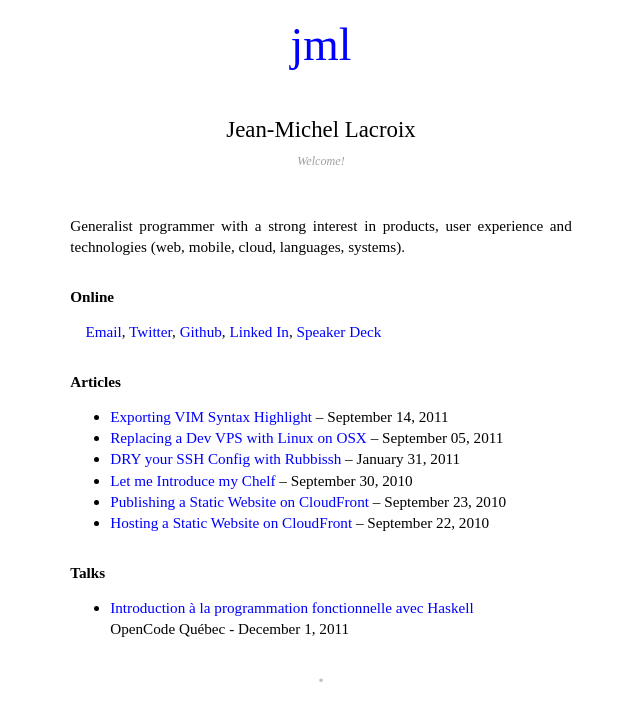
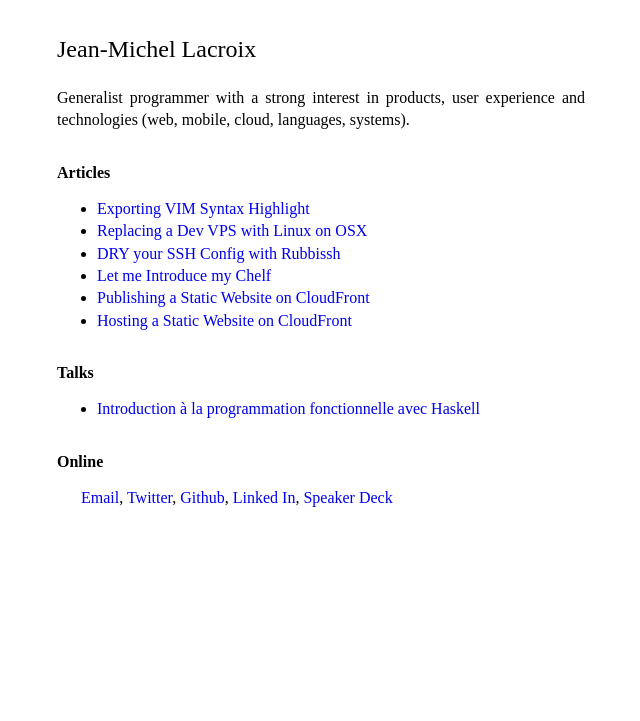
Before and after one commit to jmlacroix/jmlacroix.com-jekyll, a Jekyll site: the page built from index.html, in a window 1280 px wide. Shown: the top 721 px of the page, without its empty margins (319-959 px from the left). Built offline with Jekyll 4.4.1, drawn with Linux system fonts in a browser that asks for light colours; Markdown is read by kramdown in place of the engine named in the settings.

Commit message:
tweak visual style

```diff
--- a/_layouts/default.html
+++ b/_layouts/default.html
@@ -19,13 +19,8 @@
     </script>
   </head>
   <body>
-    <header>
-      <nav><h1><a href="/">jml</a></h1></nav>
-    </header>
 
     {{ content }}
 
-    <footer>
-    </footer>
   </body>
  </html>
--- a/_layouts/post.html
+++ b/_layouts/post.html
@@ -5,9 +5,13 @@ layout: default
 <article>
 <header>
   <h1>{{ page.title }}</h1>
-  <time datetime="{{ page.date | date_to_xmlschema }}" pubdate="pubdate">{{ page.date | date: "%B %d, %Y" }}</time>
 </header>
 
 {{ content }}
 
 </article>
+
+<footer>
+  <a href="/">Jean-Michel Lacroix</a> &ndash;
+  <time datetime="{{ page.date | date_to_xmlschema }}" pubdate="pubdate">{{ page.date | date: "%B %d, %Y" }}</time>
+</footer>
--- a/css/screen.css
+++ b/css/screen.css
@@ -2,75 +2,46 @@ body {
 	width: 33em;
 	margin: auto;
 	font-family: serif;
-	font-size: 95%;
 }
 
-header h1 {
-	font-size: 300%;
-	text-align: center;
+h1 {
+	margin: 1.5em 0 1em 0;
+	font-size: 150%;
 	font-weight: normal;
-	margin-top: 0.4em;
 }
 
-article header {
-	margin: 3em 0;
-	text-align: center;
+h2 {
+	font-size: 100%;
+	margin-top: 2em;
 }
 
-article header img {
-	height: 83px;
-	width: 83px;
-}
-
-article header h1 {
-	font-size: 150%;
-	font-weight: normal;
-	margin-bottom: 0.5em;
-}
-
-article header time {
-	font-size: 80%;
-	font-style: italic;
-	color: #a0a0a0;
-}
-
-article p {
+p {
 	text-align: justify;
 }
 
-article:after {
-	content: ".";
-	display: block;
-	text-align: center;
-	font-size: 200%;
-	color: #c0c0c0;
-	margin-top: 0em;
-	margin-bottom: 1em;
-}
-
-p {
+p, pre, ul li, ol li {
 	line-height: 1.4em;
 }
 
-pre {
+pre, code {
 	background-color: #fafafa;
 	font-family: monospace;
-	line-height: 1.4em;
+	padding: 0.3em;
+}
+
+pre {
     overflow: auto;
 	margin: 0 -1em;
 	padding: 1em;
 }
 
-div.gist-highlight {
-	font-size: 75% !important;
+footer {
+	font-size: 95%;
+	text-align: right;
+	margin: 2em 0 1em;
 }
 
-code {
-	font-family: monospace;
-}
-
-a:link {
-	color: blue;
+a {
 	text-decoration: none;
 }
 
@@ -78,20 +49,7 @@ a:hover {
 	text-decoration: underline;
 }
 
-a:visited {
-	color: #800080;
-	text-decoration: none;
-}
-
-ul li, ol li {
-	line-height: 1.4em;
-}
-
-h2 {
-	font-size: 100%;
-	margin-top: 2em;
-}
-
+/* TODO: update */
 .footnotes {
 	margin-top: 3em;
 	font-size: 90%;
@@ -110,11 +68,9 @@ h2 {
 	font-weight: bold;
 }
 
-footer {
-	text-align: center;
-	font-size: 80%;
-	margin-top: 1em;
-	padding-top: 1em;
+/* TODO: remove */
+div.gist-highlight {
+	font-size: 75% !important;
 }
 
 
--- a/index.html
+++ b/index.html
@@ -6,27 +6,16 @@ title: homepage
 <article>
 <header>
   <h1>Jean-Michel Lacroix</h1>
-  <time datetime="2009-10-22" pubdate="pubdate">Welcome!</time>
 </header>
 
 <p>Generalist programmer with a strong interest in products, user experience and technologies (web, mobile, cloud, languages, systems).</p>
-
-<h2>Online</h2>
-
-<p style="margin-left: 1em">
-  <a href="mailto:&nbsp;j&nbsp;e&nbsp;&#64;&nbsp;n&nbsp;&#45;m&nbsp;i&nbsp;&#46;&nbsp;c&nbsp;h">Email</a>,
-  <a href="http://twitter.com/jmlacroix">Twitter</a>,
-  <a href="http://github.com/jmlacroix">Github</a>,
-  <a href="http://linkedin.com/in/jmlacroix">Linked In</a>,
-  <a href="http://speakerdeck.com/u/jmlacroix">Speaker Deck</a>
-</p>
 
 <h2>Articles</h2>
 
 <ul>
 {% for post in site.posts %}
   {% unless post.draft %}
-  <li><a href="{{ post.url }}">{{ post.title }}</a> &ndash; {{ post.date | date: "%B %d, %Y" }}</li>
+  <li><a href="{{ post.url }}">{{ post.title }}</a></li>
   {% endunless %}
 {% endfor %}
 </ul>
@@ -35,9 +24,19 @@ title: homepage
 
 <ul>
 <li>
-  <a href="/archives/ipfh.html">Introduction à la programmation fonctionnelle avec Haskell</a><br/>
-  OpenCode Québec - December 1, 2011
+  <a href="/archives/ipfh.html">Introduction à la programmation fonctionnelle avec Haskell</a>
 </li>
 </ul>
 
+<h2>Online</h2>
+
+<p>
+  &nbsp;&nbsp;&nbsp;&nbsp;&nbsp;
+  <a href="mailto:&nbsp;j&nbsp;e&nbsp;&#64;&nbsp;n&nbsp;&#45;m&nbsp;i&nbsp;&#46;&nbsp;c&nbsp;h">Email</a>,
+  <a href="http://twitter.com/jmlacroix">Twitter</a>,
+  <a href="http://github.com/jmlacroix">Github</a>,
+  <a href="http://linkedin.com/in/jmlacroix">Linked In</a>,
+  <a href="http://speakerdeck.com/u/jmlacroix">Speaker Deck</a>
+</p>
+
 </article>
```
